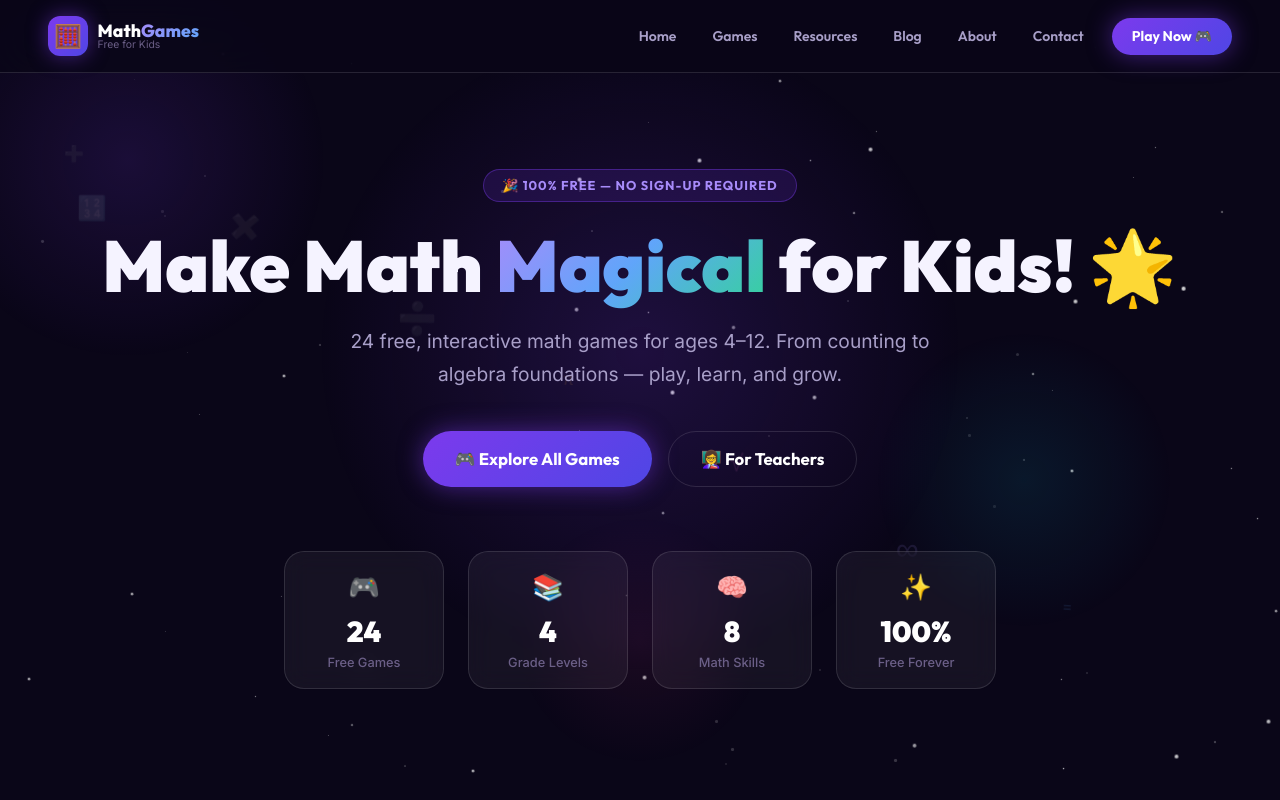
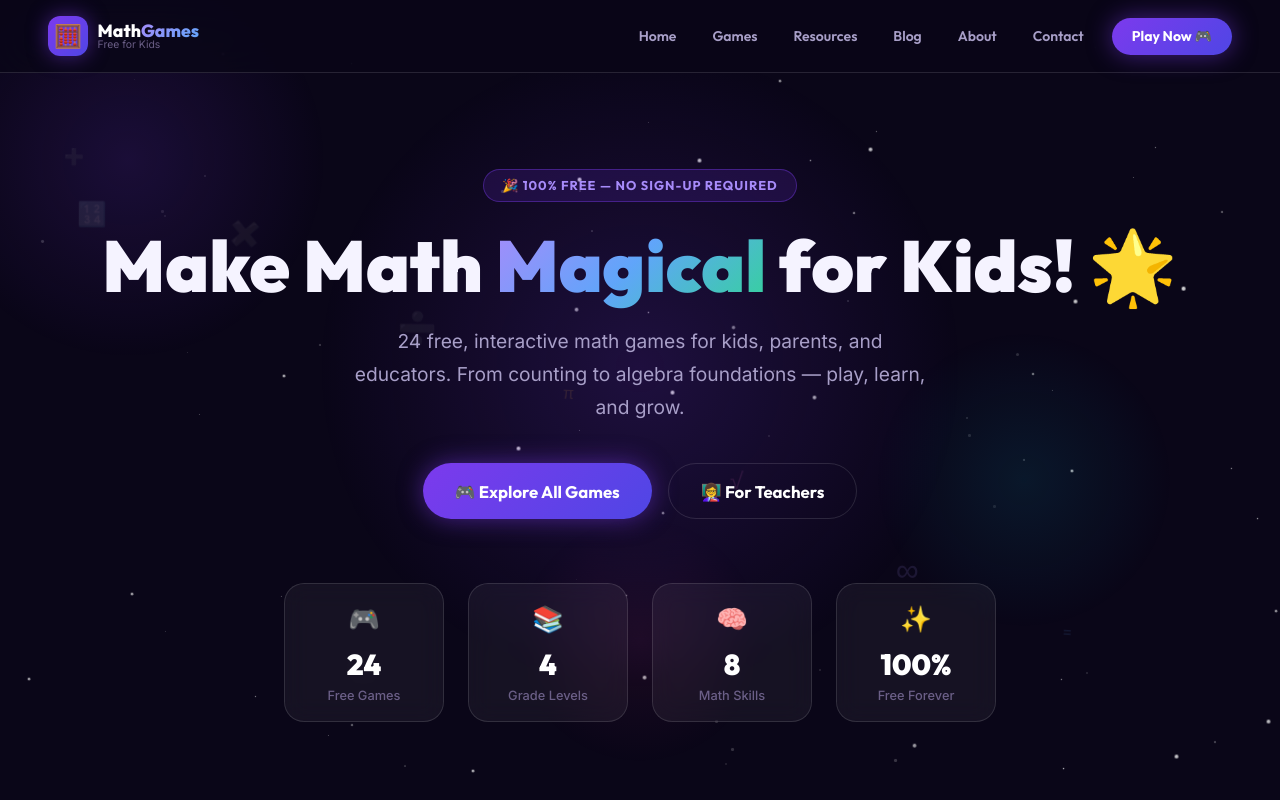
Before and after one commit to Param35/math-games-for-kids, a Next.js app: page / in a window 1280 px wide. Shown: the top 800 px of the page. Built offline with nearby package versions, Linux system fonts and the light colour scheme.

Commit message:
Update page.tsx

```diff
--- a/app/page.tsx
+++ b/app/page.tsx
@@ -101,7 +101,7 @@ export default function HomePage() {
             lineHeight: 1.7, maxWidth: 580, margin: "0 auto 2.5rem",
             fontWeight: 400
           }}>
-            24 free, interactive math games for ages 4–12. From counting to algebra foundations — play, learn, and grow.
+            24 free, interactive math games for kids, parents, and educators. From counting to algebra foundations — play, learn, and grow.
           </p>
 
           {/* CTA buttons */}
```
